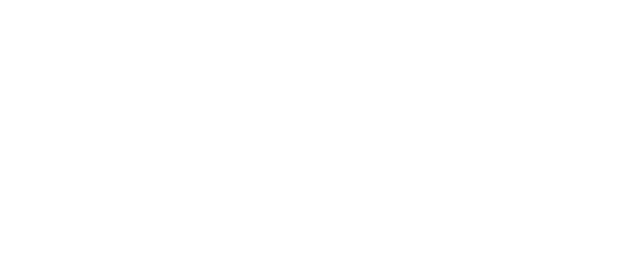
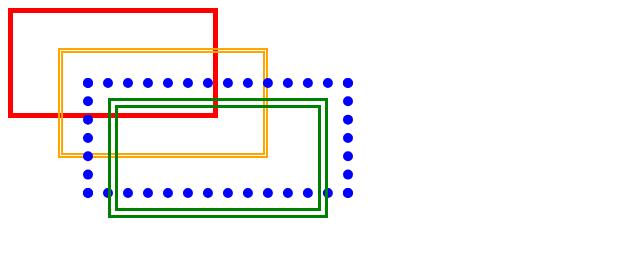
Before and after one commit to virat-18-git/27r-deploy, a plain HTML site: page css2.html in a window 1280 px wide. Shown: the whole page, without its empty margins (0-640 px from the left). Drawn offline with Linux system fonts and the light colour scheme.

Commit message:
box collection

```diff
--- a/css2.html
+++ b/css2.html
@@ -18,37 +18,37 @@
             border-radius: 300px,300px,300px,300px; */
 
       .div1{
-        border: 2px, solid, red;
-        padding:5px;
+        border: 5px solid red;
+        padding:50px;
         width: 100px;
       }
       .div2{
-        border: 2px, solid, orange;
-        padding: 5px;
+        border: 5px, double, orange;
+        padding: 50px;
         width: 100px;
         margin-left: 50px;
-        margin-top: 10px;
+        margin-top: -70px;
       }
       .div3{
-        border: 2px, solid, blue;
-        padding: 15px;
-        width: 100px;
+        border: 10px, dotted, blue;
+        padding: 50px;
+        width: 150px;
         margin-left: 75px;
-        margin-top: -100px;
+        margin-top: -80px;
       }
       .div4{
-        border: 2px, solid, green;
-        padding: 5px;
+        border: 10px, double, green;
+        padding: 50px;
         width: 100px;
         margin-left: 100px;
-        margin-top: 10px;
+        margin-top: -100px;
       }
     </style>
   </head>
   <body>
-    <div class=".div1"></div>
-    <div class=".div2"></div>
-    <div class=".div3"></div>
-    <div class=".div4"></div>
+    <div class="div1"></div>
+    <div class="div2"></div>
+    <div class="div3"></div>
+    <div class="div4"></div>
   </body>
 </html>
```
Also changed, not shown: index1.html (added, +49 -0 lines).
